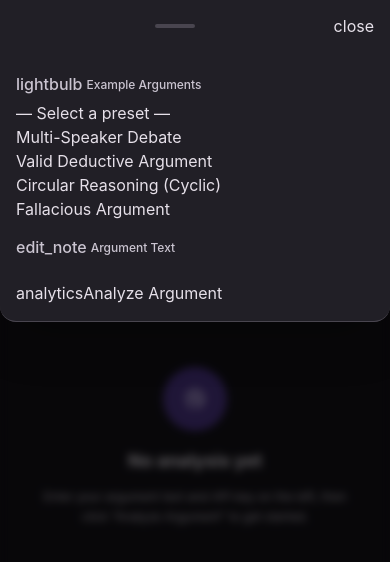
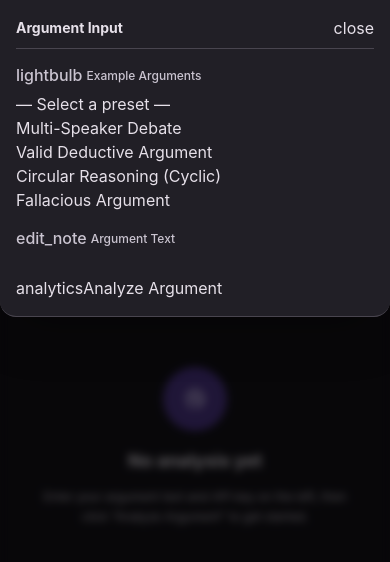
Before and after one commit to ping-dev-dot/FactCheckerGraphDeepSeek, a React (Vite) app: page / in a window 390 px wide. Both pictures are taken after a click on the button "Open input panel". Shown: the top 562 px of the page. Built offline with nearby package versions, Linux system fonts and the light colour scheme.

Commit message:
fix(mobile): resolve drawer layout overlap, vertical alignment, and floating pill sizing

```diff
--- a/src/App.tsx
+++ b/src/App.tsx
@@ -202,9 +202,9 @@ export default function App() {
       {/* Mobile Header Bar */}
       <div className="lg:hidden flex items-center justify-between px-4 py-3 bg-[var(--md-sys-color-surface-container)] border-b border-[var(--md-sys-color-outline-variant)] z-30 flex-shrink-0 gap-2">
         <div className="flex items-center gap-2 min-w-0">
-          <span className="text-base font-bold text-[var(--md-sys-color-on-surface)] truncate">Argument Graph</span>
+          <span className="text-sm font-bold text-[var(--md-sys-color-on-surface)] truncate">Argument Graph</span>
           {pipelineProgress && (
-            <span className="px-2 py-0.5 text-[10px] font-mono rounded-full bg-[var(--md-sys-color-surface-container-highest)] text-[var(--md-sys-color-primary)] font-semibold flex-shrink-0">
+            <span className="inline-flex items-center leading-none px-2 py-1 text-[10px] font-mono rounded-full bg-[var(--md-sys-color-surface-container-highest)] text-[var(--md-sys-color-primary)] font-semibold flex-shrink-0">
               {pipelineProgress.stage}
             </span>
           )}
@@ -221,14 +221,14 @@ export default function App() {
         </md-icon-button>
       </div>
 
-      {/* Mobile Input Drawer */}
+      {/* Mobile Input Drawer — slides down from top */}
       {mobileInputOpen && (
         <>
           <div
             className="fixed inset-0 bg-black/60 z-40 lg:hidden backdrop-blur-xs"
             onClick={() => setMobileInputOpen(false)}
           />
-          <div className="fixed top-0 left-0 right-0 z-[45] max-h-[60vh] bg-[var(--md-sys-color-surface-container)] border-b border-[var(--md-sys-color-outline-variant)] rounded-b-2xl shadow-2xl overflow-y-auto animate-slide-down lg:hidden">
+          <div className="fixed top-0 left-0 right-0 z-50 bg-[var(--md-sys-color-surface-container)] border-b border-[var(--md-sys-color-outline-variant)] rounded-b-2xl shadow-2xl overflow-hidden animate-slide-down lg:hidden">
             <InputPanel
               inputText={inputText}
               onInputTextChange={setInputText}
@@ -325,15 +325,15 @@ export default function App() {
 
       {/* Center Graph Canvas */}
       <div className="flex-1 min-w-0 relative h-full w-full">
-        {/* Floating input trigger — mobile only with ample padding and min-width */}
+        {/* Floating input trigger — compact, sleek pill button with perfect vertical alignment */}
         <div className="absolute top-4 left-1/2 -translate-x-1/2 z-20 lg:hidden">
           <button
             onClick={() => setMobileInputOpen(true)}
-            className="px-5 py-2.5 rounded-full bg-[var(--md-sys-color-primary)] text-[var(--md-sys-color-on-primary)] font-bold text-sm hover:opacity-90 transition-all cursor-pointer shadow-lg flex items-center gap-2 whitespace-nowrap min-w-[110px] justify-center"
+            className="px-3.5 py-1.5 rounded-full bg-[var(--md-sys-color-primary)] text-[var(--md-sys-color-on-primary)] font-semibold text-xs transition-all cursor-pointer shadow-md inline-flex items-center justify-center gap-1.5 leading-none border border-[var(--md-sys-color-primary)]"
             aria-label="Open input panel"
           >
-            <span className="material-symbols-outlined text-lg leading-none">keyboard_arrow_down</span>
-            <span>Input</span>
+            <span className="material-symbols-outlined text-base leading-none block -mt-[1px]">keyboard_arrow_down</span>
+            <span className="leading-none block">Input</span>
           </button>
         </div>
 
--- a/src/components/InputPanel.tsx
+++ b/src/components/InputPanel.tsx
@@ -83,13 +83,13 @@ export function InputPanel({
     (apiProvider === "openrouter" && !model.trim());
 
   return (
-    <div className={`flex flex-col gap-4 p-4 ${isMobileInput ? "max-h-[60vh] overflow-y-auto" : "h-full overflow-y-auto"}`}>
-      {/* Mobile drag handle + close */}
+    <div className={`flex flex-col gap-4 p-4 ${isMobileInput ? "max-h-[75vh] overflow-y-auto" : "h-full overflow-y-auto"}`}>
+      {/* Mobile drawer header with clean title & close button */}
       {isMobileInput && (
-        <div className="flex items-center justify-between -mt-0.5 mb-1">
-          <div className="flex-1 flex justify-center">
-            <div className="w-10 h-1 rounded-full bg-[var(--md-sys-color-outline-variant)]" />
-          </div>
+        <div className="flex items-center justify-between pb-2 border-b border-[var(--md-sys-color-outline-variant)] flex-shrink-0">
+          <span className="text-sm font-bold text-[var(--md-sys-color-on-surface)]">
+            Argument Input
+          </span>
           {onClose && (
             <md-icon-button onClick={onClose} aria-label="Close input panel">
               <md-icon>close</md-icon>
@@ -98,15 +98,16 @@ export function InputPanel({
         </div>
       )}
 
-      {/* Title (desktop) — No icon before title */}
+      {/* Title (desktop) */}
       {!isMobileInput && (
-        <h1 className="text-lg font-bold tracking-tight text-[var(--md-sys-color-on-surface)]">
+        <h1 className="text-lg font-bold tracking-tight text-[var(--md-sys-color-on-surface)] flex-shrink-0">
           Argument Graph Analyzer
         </h1>
       )}
 
       {/* Settings section — desktop only */}
       {!isMobileInput && (
+        <div className="flex-shrink-0">
           <SettingsPanel
             apiProvider={apiProvider}
             onApiProviderChange={onApiProviderChange}
@@ -115,13 +116,14 @@ export function InputPanel({
             model={model}
             onModelChange={onModelChange}
           />
+        </div>
       )}
 
-      <md-divider></md-divider>
+      {!isMobileInput && <md-divider></md-divider>}
 
       {/* Preset selector */}
-      <div className="flex flex-col gap-1.5">
-        <label className="text-xs font-medium text-[var(--md-sys-color-on-surface-variant)] flex items-center gap-1">
+      <div className="flex flex-col gap-1.5 flex-shrink-0">
+        <label className="text-xs font-medium text-[var(--md-sys-color-on-surface-variant)] inline-flex items-center gap-1">
           <md-icon style={{ fontSize: '16px' }}>lightbulb</md-icon>
           Example Arguments
         </label>
@@ -147,14 +149,14 @@ export function InputPanel({
       </div>
 
       {/* Text input — multiline with type="textarea" */}
-      <div className="flex flex-col gap-1.5 flex-1 min-h-0">
-        <label className="text-xs font-medium text-[var(--md-sys-color-on-surface-variant)] flex items-center gap-1">
+      <div className="flex flex-col gap-1.5 flex-shrink-0">
+        <label className="text-xs font-medium text-[var(--md-sys-color-on-surface-variant)] inline-flex items-center gap-1">
           <md-icon style={{ fontSize: '16px' }}>edit_note</md-icon>
           Argument Text
         </label>
         <md-outlined-text-field
           type="textarea"
-          rows={6}
+          rows={isMobileInput ? 4 : 6}
           label="Paste or type your argument here..."
           value={inputText}
           oninput={(e: any) => onInputTextChange(e.target.value)}
@@ -163,6 +165,7 @@ export function InputPanel({
       </div>
 
       {/* Submit Button */}
+      <div className="w-full flex-shrink-0 pt-1">
         <md-filled-button
           disabled={isSubmitDisabled}
           onClick={onSubmit}
@@ -180,10 +183,11 @@ export function InputPanel({
             </>
           )}
         </md-filled-button>
+      </div>
 
       {/* Missing API key hint */}
       {!isLoading && inputText.trim() && (!apiKey.trim() || (apiProvider === "openrouter" && !model.trim())) && (
-        <div className="flex items-center justify-center gap-1.5 p-2 rounded-lg bg-[var(--md-sys-color-error-container)] text-[var(--md-sys-color-on-error-container)] text-xs text-center">
+        <div className="flex-shrink-0 flex items-center justify-center gap-1.5 p-2.5 rounded-lg bg-[var(--md-sys-color-error-container)] text-[var(--md-sys-color-on-error-container)] text-xs text-center">
           <md-icon style={{ fontSize: '18px' }}>warning</md-icon>
           <span>API key required.</span>
           {onOpenSettings ? (
@@ -201,13 +205,13 @@ export function InputPanel({
 
       {/* Time & Accumulated Tokens info bar */}
       {(isLoading || pipelineProgress) && (
-        <div className="flex items-center justify-center gap-3 py-2 px-3 rounded-lg bg-[var(--md-sys-color-surface-container-high)] border border-[var(--md-sys-color-outline-variant)] text-xs font-mono">
-          <span className="flex items-center gap-1 text-[var(--md-sys-color-on-surface-variant)]">
+        <div className="flex-shrink-0 flex items-center justify-center gap-3 py-2 px-3 rounded-lg bg-[var(--md-sys-color-surface-container-high)] border border-[var(--md-sys-color-outline-variant)] text-xs font-mono">
+          <span className="inline-flex items-center gap-1 text-[var(--md-sys-color-on-surface-variant)]">
             <md-icon style={{ fontSize: '14px' }}>timer</md-icon>
             <span className="text-[var(--md-sys-color-on-surface)] font-semibold">{displayTime}s</span>
           </span>
           <span className="text-[var(--md-sys-color-outline)]">|</span>
-          <span className="flex items-center gap-1 text-[var(--md-sys-color-on-surface-variant)]">
+          <span className="inline-flex items-center gap-1 text-[var(--md-sys-color-on-surface-variant)]">
             <md-icon style={{ fontSize: '14px' }}>token</md-icon>
             <span className="text-[var(--md-sys-color-primary)] font-semibold">~{(pipelineProgress?.totalTokens ?? 0).toLocaleString()}</span> tokens
           </span>
```
Lines whose indentation alone changed are shown as unchanged.
